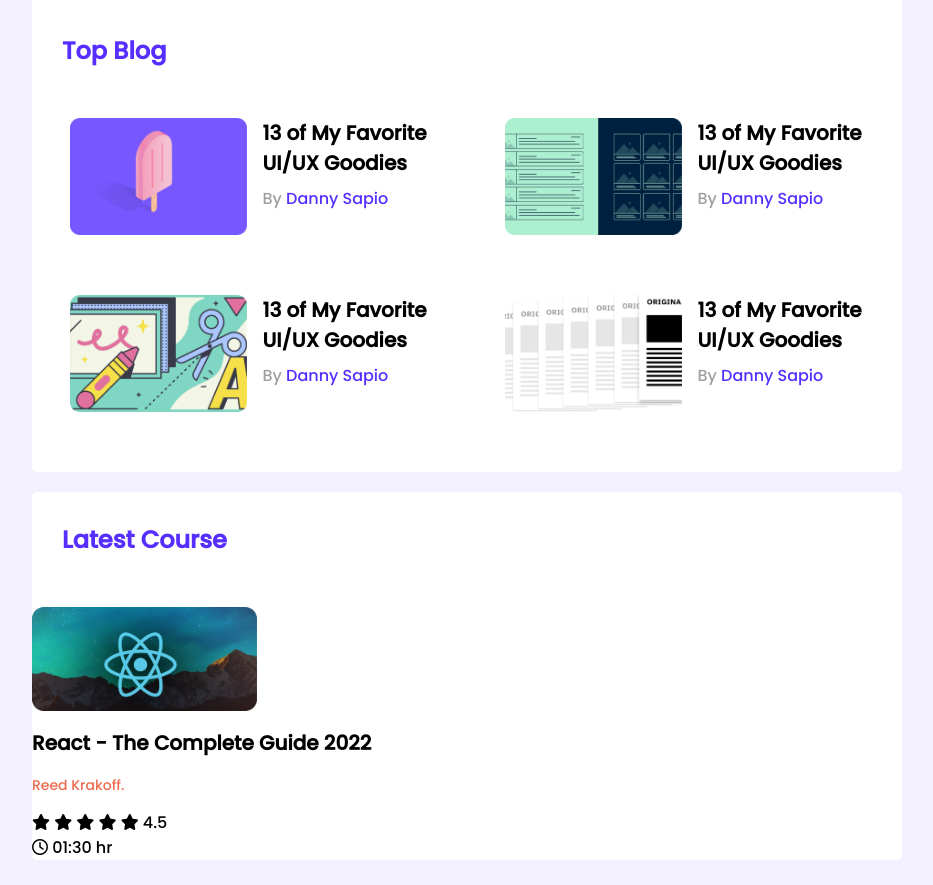
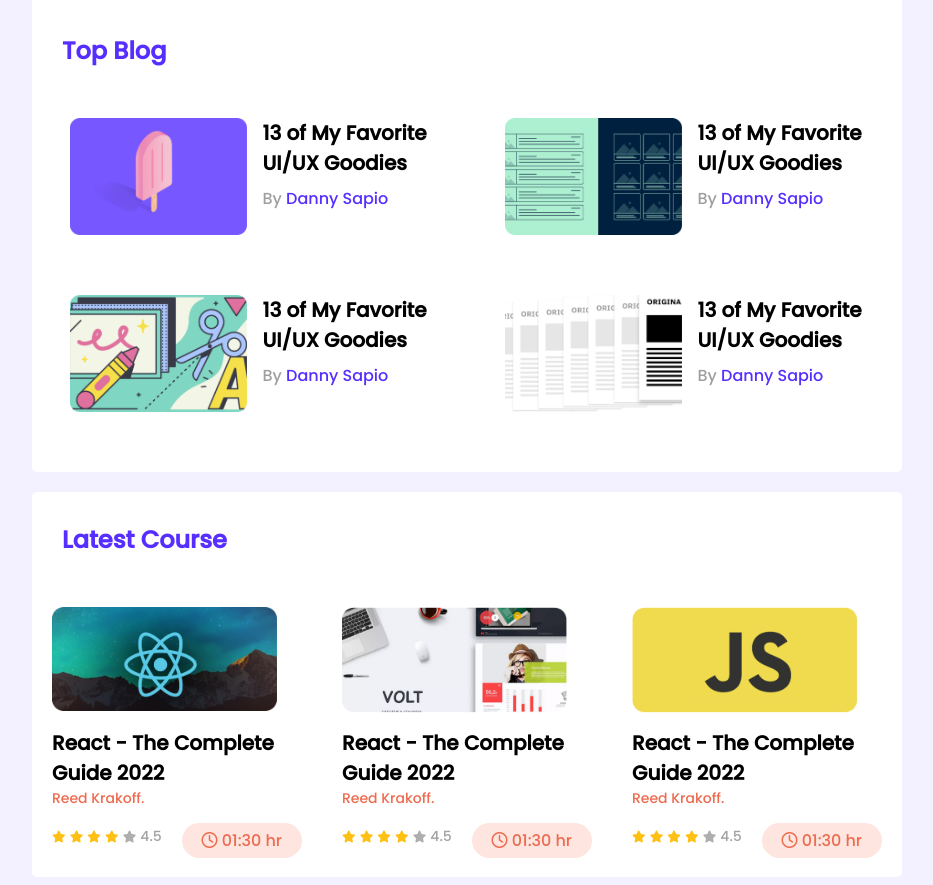
Before and after one commit to raiihan/leader-board-css3, a plain HTML site: page Recap-Leader-Board/leader-board.html in a window 1280 px wide. Shown: the part 350-1235 px from the top of the page, without its empty margins (173-1106 px from the left). Drawn offline with Linux system fonts and the light colour scheme.

Commit message:
Recap Leader Board Final Touched

```diff
--- a/Recap-Leader-Board/leader-board.html
+++ b/Recap-Leader-Board/leader-board.html
@@ -6,7 +6,7 @@
     <meta http-equiv="X-UA-Compatible" content="IE=edge">
     <meta name="viewport" content="width=device-width, initial-scale=1.0">
     <title>Leader Board</title>
-
+    <script src="https://kit.fontawesome.com/d61e8f56bf.js" crossorigin="anonymous"></script>
     <!-- Font Awesome -->
     <script src="https://kit.fontawesome.com/d61e8f56bf.js" crossorigin="anonymous"></script>
 
@@ -127,11 +127,55 @@
                             <p class="course-author">Reed Krakoff.</p>
                             <div class="course-info">
                                 <div>
-                                    <i class="fas fa-star"></i>
-                                    <i class="fas fa-star"></i>
-                                    <i class="fas fa-star"></i>
-                                    <i class="fas fa-star"></i>
-                                    <i class="fas fa-star"></i>
+                                    <i class="fas fa-star filled"></i>
+                                    <i class="fas fa-star filled"></i>
+                                    <i class="fas fa-star filled"></i>
+                                    <i class="fas fa-star filled"></i>
+                                    <i class="fas fa-star empty"></i>
+                                    <span class="ratting-point">4.5</span>
+                                </div>
+                                <div class="course-duaration"><i class="far fa-clock"></i>
+                                    01:30 hr
+                                </div>
+                            </div>
+                        </div>
+                    </div>
+                    <div class="course">
+                        <div class="course-thumbnail">
+                            <img src="../images/courses/course-2.png" alt="">
+                        </div>
+                        <div class="course-details">
+                            <h2 class="course-title">React - The Complete Guide 2022</h2>
+                            <p class="course-author">Reed Krakoff.</p>
+                            <div class="course-info">
+                                <div>
+                                    <i class="fas fa-star filled"></i>
+                                    <i class="fas fa-star filled"></i>
+                                    <i class="fas fa-star filled"></i>
+                                    <i class="fas fa-star filled"></i>
+                                    <i class="fas fa-star empty"></i>
+                                    <span class="ratting-point">4.5</span>
+                                </div>
+                                <div class="course-duaration"><i class="far fa-clock"></i>
+                                    01:30 hr
+                                </div>
+                            </div>
+                        </div>
+                    </div>
+                    <div class="course">
+                        <div class="course-thumbnail">
+                            <img src="../images/courses/course-3.png" alt="">
+                        </div>
+                        <div class="course-details">
+                            <h2 class="course-title">React - The Complete Guide 2022</h2>
+                            <p class="course-author">Reed Krakoff.</p>
+                            <div class="course-info">
+                                <div>
+                                    <i class="fas fa-star filled"></i>
+                                    <i class="fas fa-star filled"></i>
+                                    <i class="fas fa-star filled"></i>
+                                    <i class="fas fa-star filled"></i>
+                                    <i class="fas fa-star empty"></i>
                                     <span class="ratting-point">4.5</span>
                                 </div>
                                 <div class="course-duaration"><i class="far fa-clock"></i>
--- a/Recap-Leader-Board/style.css
+++ b/Recap-Leader-Board/style.css
@@ -19,7 +19,6 @@ hr{
 }
 
 /* top Player style */
-.top-player{}
 .section-title{
     color: #562EFF;
     font-size: 24px;
@@ -86,9 +85,16 @@ hr{
 
 /* Latest Course */
 
-.latest-course{}
-.courses{}
-.course{}
+
+.courses{
+    display: grid;
+    grid-template-columns: repeat(3, 1fr);
+    justify-items: center;
+}
+.course{
+    width: 250px;
+    height: 270px;
+}
 .course-thumbnail{
     width: 225px;
     height: 105px;
@@ -96,14 +102,75 @@ hr{
 .course-thumbnail img{
     width: 100%;
 }
-.course-details{}
 .course-title{
     font-size: 20px;
+    margin-bottom: 0;
 }
 .course-author{
     font-size: 14px;
     color: #ED6B4F;
+
+    margin-top: 0;
 }
-.course-info{}
-.ratting-point{}
-.course-duaration{}
+.course-info{
+    display: flex;
+    justify-content: space-between;
+}
+.fa-star{
+    font-size: 12px;
+}
+.fa-star.filled{
+    color: #FFC014;
+    ;
+}
+.fa-star.empty{
+    color: #AEAEAE;
+    ;
+}
+.ratting-point{
+    color: #A2A2A2;
+    font-size: 14px;
+}
+.course-duaration{
+    color: #ED6B4F;
+    background-color: #FEE5DF;
+    padding: 5px 20px;
+    border-radius: 20px;
+}
+
+/* Media Query */
+@media only screen and (max-width: 688px) {
+    .section-title{
+        text-align: center;
+    }
+    .players, .blogs, .courses{
+        grid-template-columns: repeat(1, 1fr);
+    }
+    .player, .blog{
+        flex-direction: column;
+        margin-top: 30px;
+    }
+    .course{
+        margin-top: 30px;
+    }
+}
+
+
+@media only screen and (min-width: 688px) and (max-width: 992px)  {
+    .players, .blogs{
+        grid-template-columns: repeat(2, 1fr);
+    }
+
+    .courses{
+        grid-template-columns: repeat(1, 1fr);
+    }
+
+    .course{
+        width: 600px;
+        display: flex;
+        align-items: center;
+    }
+    .course-details{
+        margin-left: 40px;
+    }
+}
--- a/styles/styles.css
+++ b/styles/styles.css
@@ -149,14 +149,12 @@ margin-bottom: 30px;
     height: 270px;
     box-shadow: (0px 5.34229px 13.3557px rgba(0, 0, 0, 0.05));
 }
-.course-banner{}
+
 .course .course-banner img{
     width: 224px;
     height: 104px;
 }
-.course-details{}
-.course-title{}
-.course-author{}
+
 .course-info{
     display: flex;
     justify-content: space-between;
```
